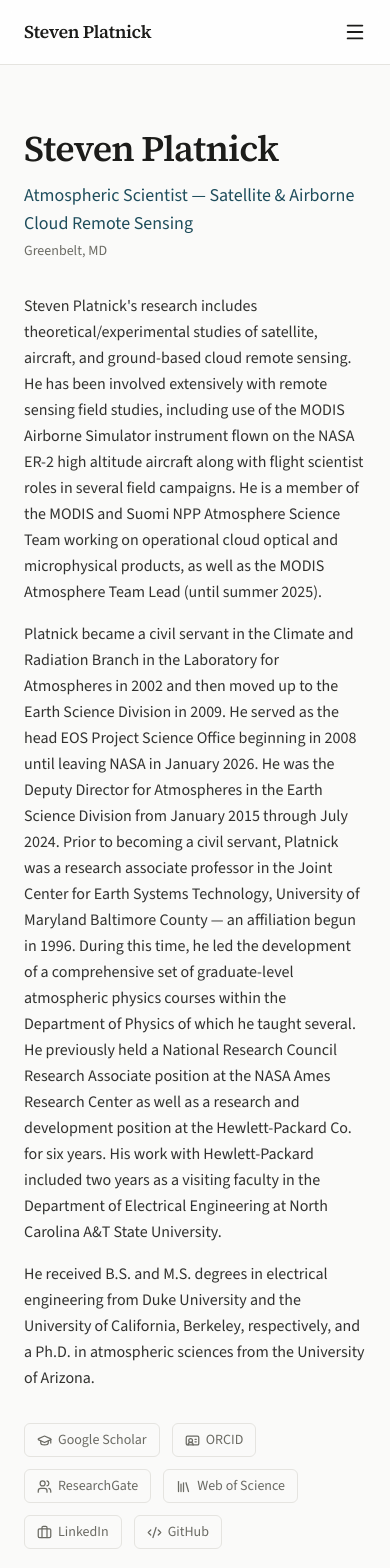
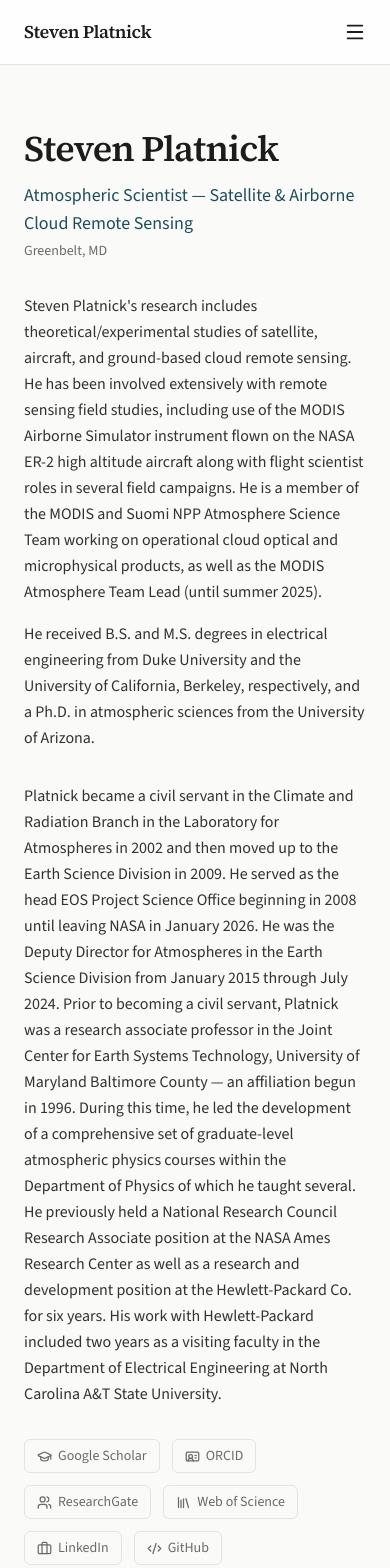
Before and after one commit to sepraca/steven-platnick-site, a Next.js app: page / in a window 390 px wide. Shown: the top 1568 px of the page. Built offline with nearby package versions, Linux system fonts and the light colour scheme.

Commit message:
Split homepage bio into two visual sections for readability
Groups the research-focus and education paragraphs together, with the
career-history paragraph as a separate block below — reduces the wall
of text on mobile.

```diff
--- a/src/app/page.tsx
+++ b/src/app/page.tsx
@@ -5,7 +5,7 @@ import ProfileLinksRow from "@/components/ProfileLinksRow";
 
 export default function Home() {
   const profile = getProfile();
-  const bioParagraphs = profile.bio.split("\n\n");
+  const [intro, career, education] = profile.bio.split("\n\n");
 
   return (
     <div className="mx-auto max-w-4xl px-6 py-16">
@@ -18,10 +18,14 @@ export default function Home() {
           <p className="mt-1 text-sm text-muted">{profile.location}</p>
         )}
 
-        <div className="mt-8 space-y-4 max-w-2xl text-base leading-relaxed text-foreground/90">
-          {bioParagraphs.map((p, i) => (
-            <p key={i}>{p}</p>
-          ))}
+        <div className="mt-8 max-w-2xl space-y-8 text-base leading-relaxed text-foreground/90">
+          <div className="space-y-4">
+            <p>{intro}</p>
+            <p>{education}</p>
+          </div>
+          <div className="space-y-4">
+            <p>{career}</p>
+          </div>
         </div>
 
         <div className="mt-8">
```
